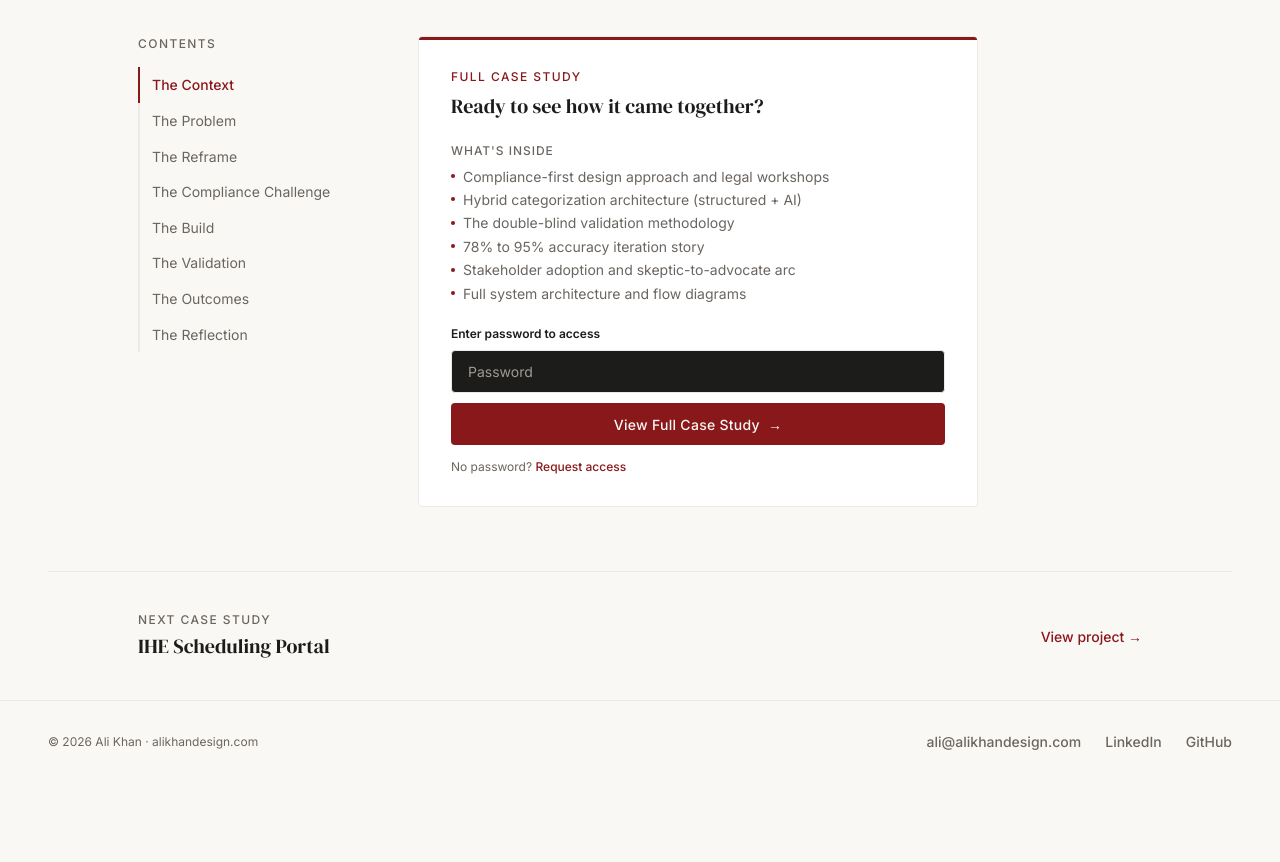
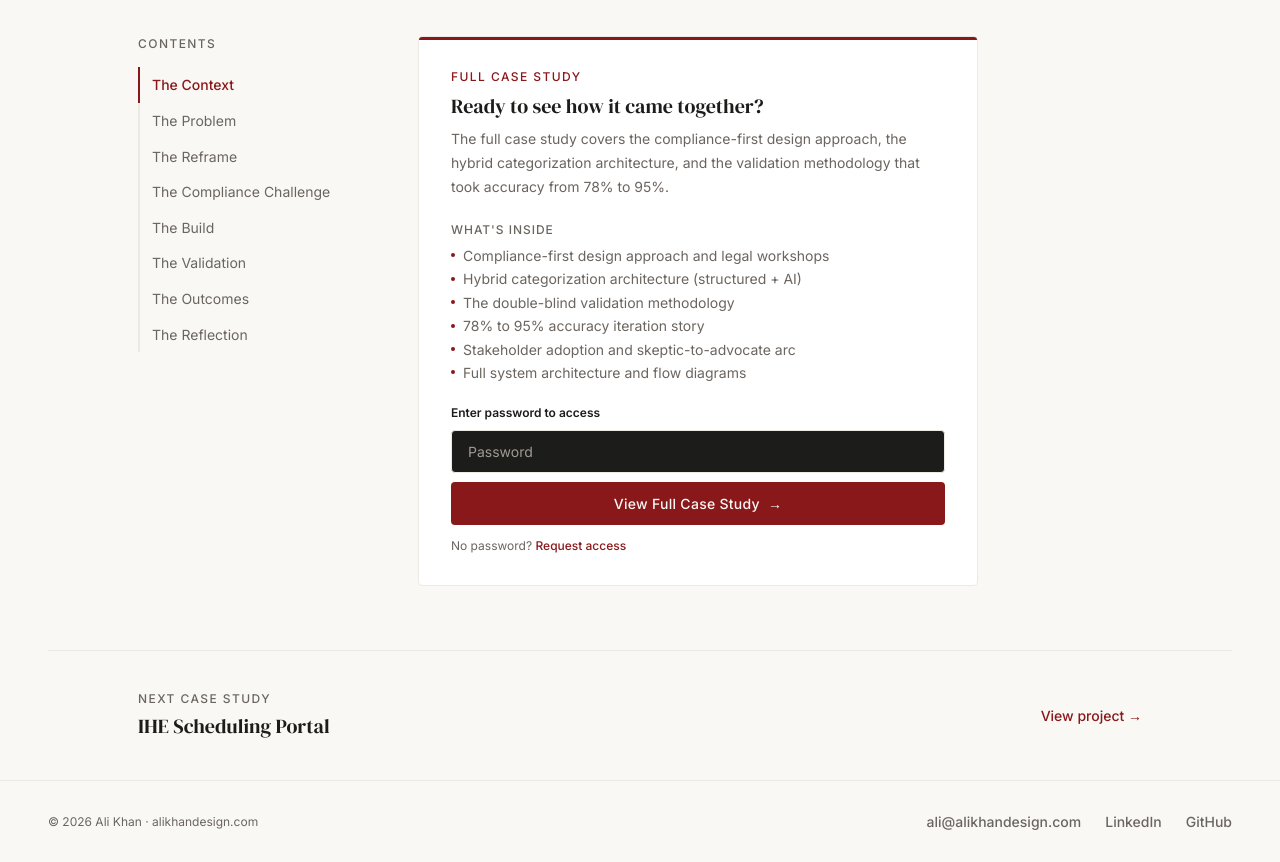
Before and after one commit to alikhandesign/alikhandesign.com, a Next.js app: page /work/ai-agent in a window 1280 px wide. Shown: the part 1040-1902 px from the top of the page. Before the commit the page ends 1822 px from the top, so only its background shows below. Built offline with nearby package versions, Linux system fonts and the light colour scheme.

Commit message:
components: rename PasswordGate cta prop to description in app/work/ai-agent/page.tsx

```diff
--- a/app/work/ai-agent/page.tsx
+++ b/app/work/ai-agent/page.tsx
@@ -135,7 +135,7 @@ export default function AIAgentPage() {
       <div className="article-layout" style={{ maxWidth: 'var(--max-w)', margin: '0 auto', padding: '4rem 3rem' }}>
         <SideNav unlocked={unlocked} sections={["the-context", "the-problem", "the-reframe", "the-compliance-challenge", "the-build", "the-validation", "the-outcomes", "the-reflection"]} />
         <div>
-          <PasswordGate password="4likh4n" onUnlock={() => setUnlocked(true)} title="Ready to see how it came together?" cta="The full case study covers the compliance-first design approach, the hybrid categorization architecture, and the validation methodology that took accuracy from 78% to 95%." inside={INSIDE}>
+          <PasswordGate password="4likh4n" onUnlock={() => setUnlocked(true)} title="Ready to see how it came together?" description="The full case study covers the compliance-first design approach, the hybrid categorization architecture, and the validation methodology that took accuracy from 78% to 95%." inside={INSIDE}>
             <FullCaseStudy />
           </PasswordGate>
         </div>
```
